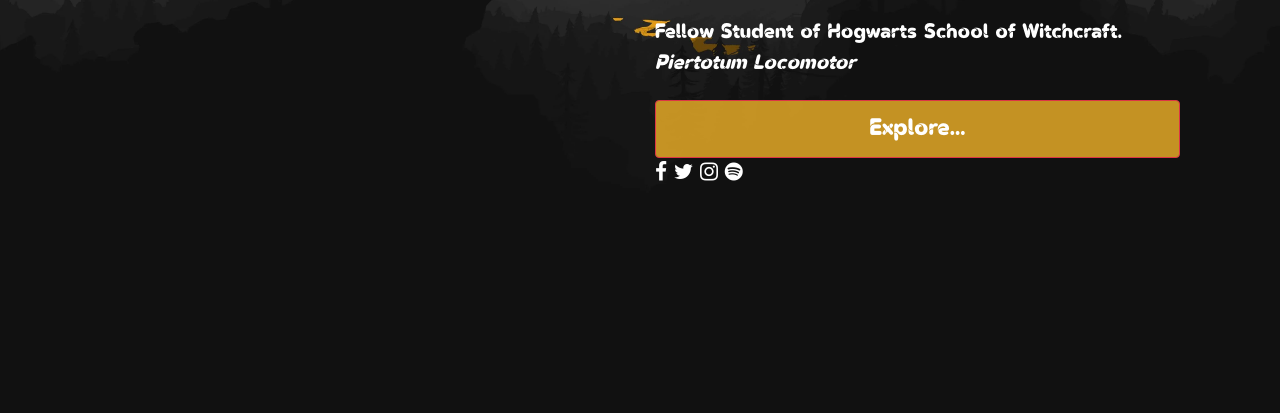
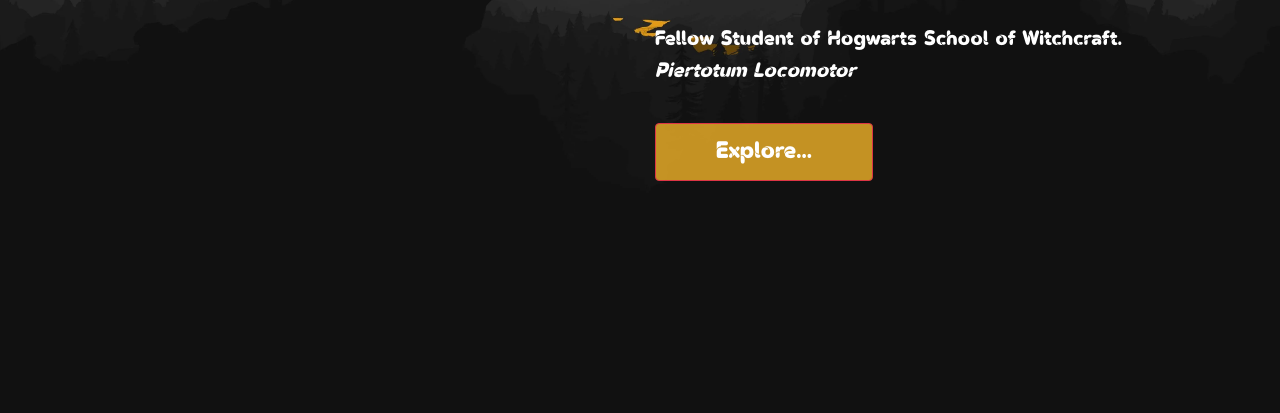
Before and after one commit to mtnhanim/maish, a plain HTML site: page index.html in a window 1280 px wide. Shown: the part 385-798 px from the top of the page. Drawn offline with nearby package versions, Linux system fonts and the light colour scheme.

Commit message:
Update index.html

```diff
--- a/index.html
+++ b/index.html
@@ -44,12 +44,9 @@ https://www.tooplate.com/view/2096-individual
                 <br>Fellow Student of Hogwarts School of Witchcraft.
                   <br> <i> Piertotum Locomotor </i> </p>
 
-                  <a href="#tm-section-3" class=" d-block btn btn-danger">Explore...</a>
-                  <div class="d-inline"><a href="https://www.facebook.com/MrBean/" class="fa fa-facebook"></a></div>
-                  <div class="d-inline"><a href="https://twitter.com/Cobratate" class="fa fa-twitter"></a></div>
-                  <div class="d-inline"> <a href="https://www.instagram.com/porpentinafortescue/" class="fa fa-instagram"></a></div>
-                  <div class="d-inline"> <a href="https://pnrtscr.com/fep8be" class="fa fa-spotify"></a></div>
-              </div>
+                  <a href="#tm-section-3" class="btn btn-danger">Explore...</a>
+
+           </div>
             </div>
 
           </section>
```
